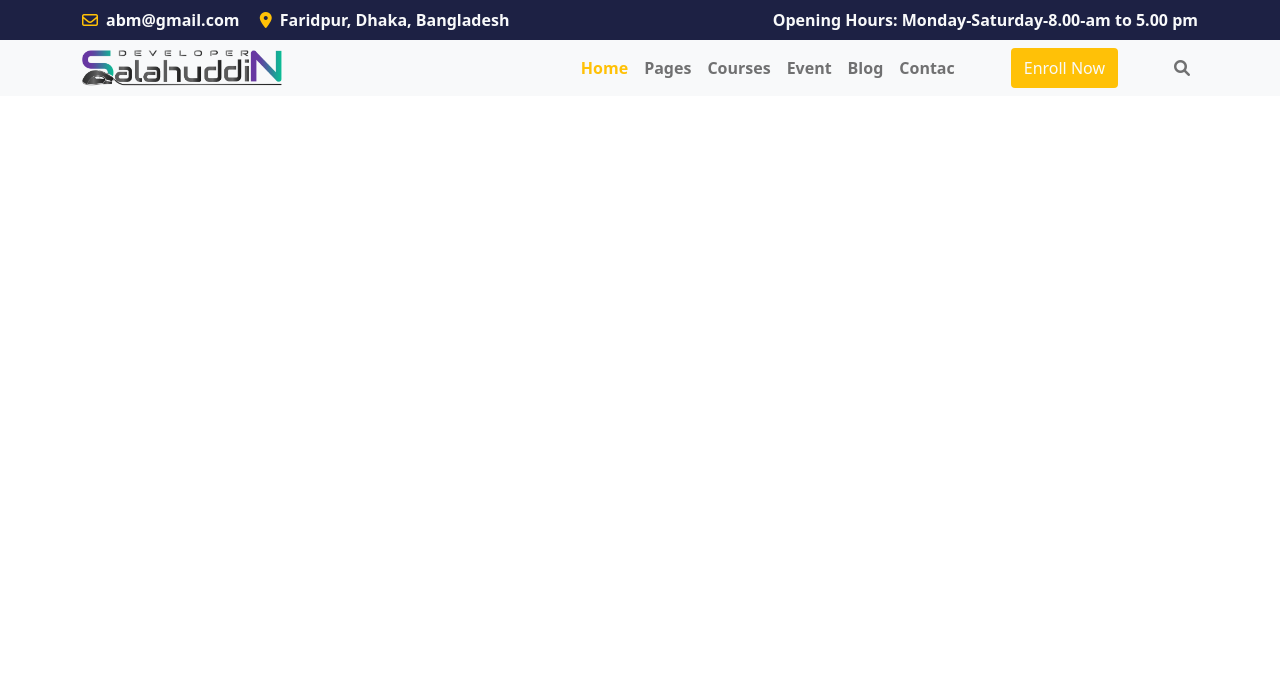
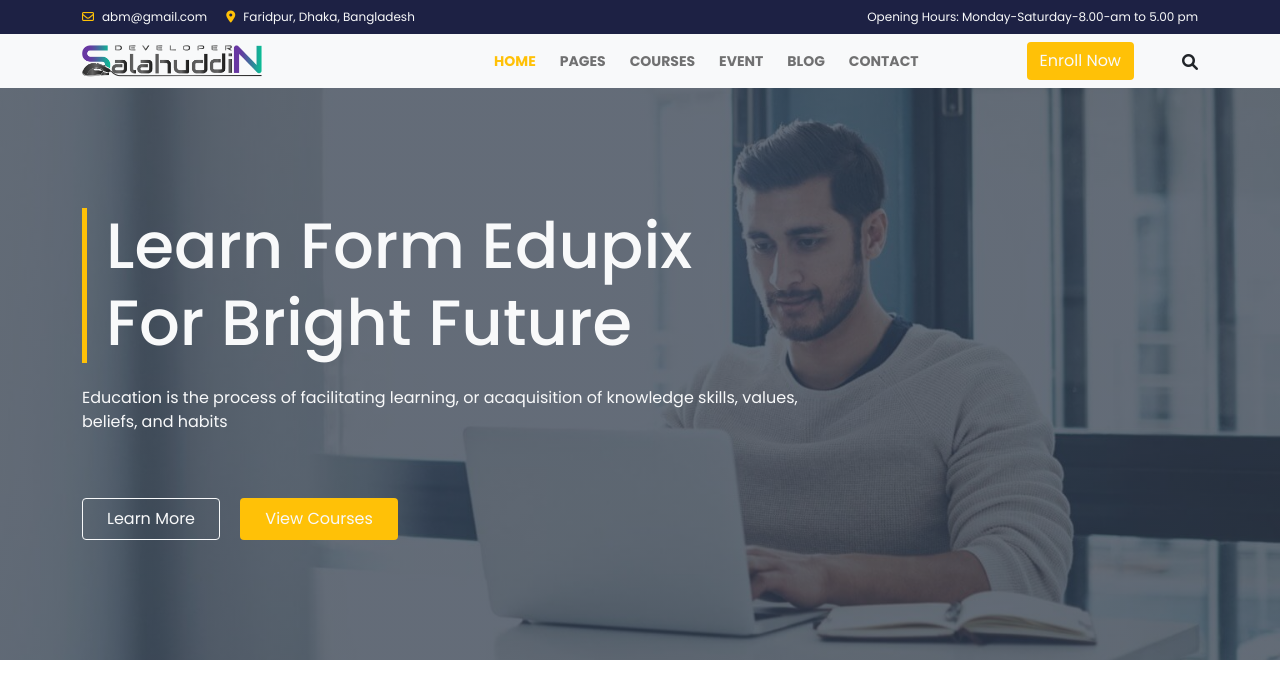
Before and after one commit to abmpallob/bbotstrap-exam-01, a plain HTML site: page index.html in a window 1280 px wide. Drawn offline with Linux system fonts and the light colour scheme.

Commit message:
hero-section-complete

```diff
--- a/css/style.css
+++ b/css/style.css
@@ -1,8 +1,40 @@
+@import url('https://fonts.googleapis.com/css2?family=Poppins:ital,wght@0,100;0,200;0,300;0,400;0,500;0,600;0,700;0,800;0,900;1,100;1,200;1,300;1,400;1,500;1,600;1,700;1,800;1,900&display=swap');
 *{
+    font-family: 'Poppins', sans-serif;
 }
-.h-color{
+.th-section {
     background: #1d2144 ;
+    font-size: 12px;
 }
 .logo{
-    width: 200px;
+    width: 180px;
 }
+.mh-section ul li .nav-link {
+    font-weight: 700;
+    font-size: 14px;
+    padding: 0px 12px !important;
+
+}
+/* hero-section-start */
+.hero-section h1 {
+    font-weight: 500;
+    position: relative;
+}
+
+.hero-section h1::before {
+    content: "";
+    width: 5px;
+    background: #ffc107;
+    height: 155px;
+    position: absolute;
+    left: 0;
+    top: 0;
+}
+
+.hero-section {
+    background: linear-gradient(#333e4ec2, #333e4ec2),
+        url(../media/image/1.jpg ) center center no-repeat;
+    background-size: cover;
+    padding: 120px 0px !important;
+}
+/* hero-section-end */
--- a/index.html
+++ b/index.html
@@ -12,7 +12,7 @@
     <!-- fontAwesome -->
     <link rel="stylesheet" href="https://cdnjs.cloudflare.com/ajax/libs/font-awesome/6.0.0/css/all.min.css">
 
-    <title>exam-01</title>
+    <title>Exam-01</title>
 </head>
 
 <body>
@@ -22,11 +22,11 @@
             <div class="container">
                 <div class="row">
                     <div class="col-6">
-                        <strong class="text-light"><i class="fa-regular fa-envelope text-warning pe-2"></i>abm@gmail.com</strong>
-                        <strong class="text-light"><i class="fa-solid fa-location-dot text-warning pe-2 ms-3"></i>Faridpur, Dhaka, Bangladesh</strong>
+                        <span class="text-light"><i class="fa-regular fa-envelope text-warning pe-2"></i>abm@gmail.com</span>
+                        <span class="text-light"><i class="fa-solid fa-location-dot text-warning pe-2 ms-3"></i>Faridpur, Dhaka, Bangladesh</span>
                     </div>
                     <div class="col-6 text-end">
-                        <strong class="text-light">Opening Hours: Monday-Saturday-8.00-am to 5.00 pm</strong>
+                        <span class="text-light">Opening Hours: Monday-Saturday-8.00-am to 5.00 pm</span>
                     </div>
                 </div>
             </div>
@@ -35,48 +35,59 @@
 
         <!-- mh-section-start -->
         <div class="mh-section">
-            <nav class="navbar navbar-expand-lg navbar-light bg-light sticky-top">
+            <nav class="navbar navbar-expand-lg navbar-light bg-light">
               <div class="container">
                 <button class="navbar-toggler" type="button" data-bs-toggle="collapse" data-bs-target="#navbarTogglerDemo03" aria-controls="navbarTogglerDemo03" aria-expanded="false" aria-label="Toggle navigation">
                   <span class="navbar-toggler-icon"></span>
                 </button>
                 <img class="img-fluid logo align-items=text-center" src="./media/image/salahuddin-lolo-pf.png" alt="">
                 <div class="collapse navbar-collapse" id="navbarTogglerDemo03">
-                  <ul class="navbar-nav  ms-auto mb-md-0">
+                  <ul class="navbar-nav ms-auto">
                     <li class="nav-item">
-                      <a class="nav-link text-warning fw-bold active" aria-current="page" href="#">Home</a>
+                      <a class="nav-link text-warning  active" aria-current="page" href="#">HOME</a>
                     </li>
                     <li class="nav-item">
-                      <a class=" text-grey fw-bold nav-link" href="#">Pages</a>
+                      <a class=" text-grey nav-link" href="#">PAGES</a>
                     </li>
                     <li class="nav-item">
-                      <a class="nav-link text-grey fw-bold" href="#">Courses</a>
+                      <a class="nav-link text-grey " href="#">COURSES</a>
                     </li>
                      <li class="nav-item">
-                      <a class="nav-link text-grey fw-bold" href="#">Event</a>
+                      <a class="nav-link text-grey" href="#">EVENT</a>
                     </li>
                     <li class="nav-item">
-                      <a class="nav-link text-grey fw-bold" href="#">Blog</a>
+                      <a class="nav-link text-grey" href="#">BLOG</a>
                     </li><li class="nav-item">
-                      <a class="nav-link text-grey fw-bold" href="#">Contac</a>
+                      <a class="nav-link text-grey" href="#">CONTACT</a>
                     </li>
                    </ul>
-                    <div class="d-flex ms-5">
-                      <button class="btn btn-outline-succes bg-warning text-light me-5" type="submit">Enroll Now</button>
-                      <ul class="navbar-nav ms-auto mb-2 mb-md-0">
-                        <li class="nav-item">
-                          <a class="nav-link" href="#"><i class="fa-solid fa-magnifying-glass"></i></a>
-                        </li>
-                      </ul>
+                    <div class="d-flex ms-5 align-items=text-center">
+                      <button class="btn btn-outline-succes bg-warning text-light mx-5" type="submit">Enroll Now</button>
+                      <span class="fa-solid fa-magnifying-glass mt-2 pt-1"></span>
                   </div>
                 </div>
               </div>
             </nav>
 
         </div>
-        <!-- mh-section-end -->
 
     </header>
+    <main>
+      <!-- hero-section-start -->
+      <div class="hero-section">
+        <div class="container">
+          <h1 class=" display-3 ps-4  text-light">
+            Learn Form Edupix <br>
+            For Bright Future
+          </h1>
+          <p class="text-light mt-4 mb-5 pb-3">Education is the process of facilitating learning, or acaquisition of knowledge skills, values, <br> beliefs, and habits</p>
+          <button class="btn border border-light py-2 px-4 text-light ">Learn More</button>
+          <button  class="btn bg-warning text-light py-2 px-4 ms-3 ">View Courses</button>
+        </div>
+      </div>
+      <!-- hero-section-end -->
+      <!-- hero-section-end -->
+    </main>
 
 
 
```
